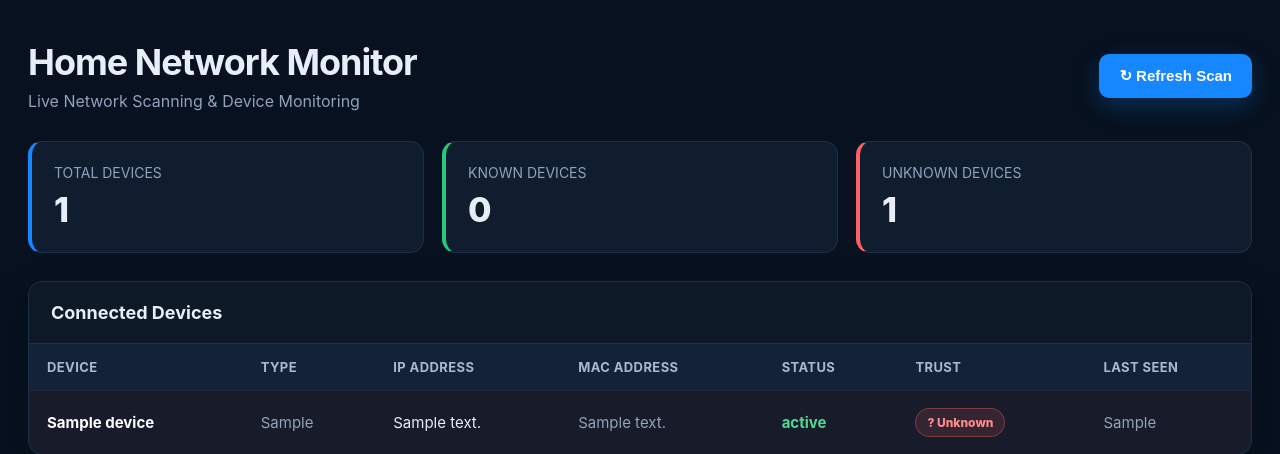
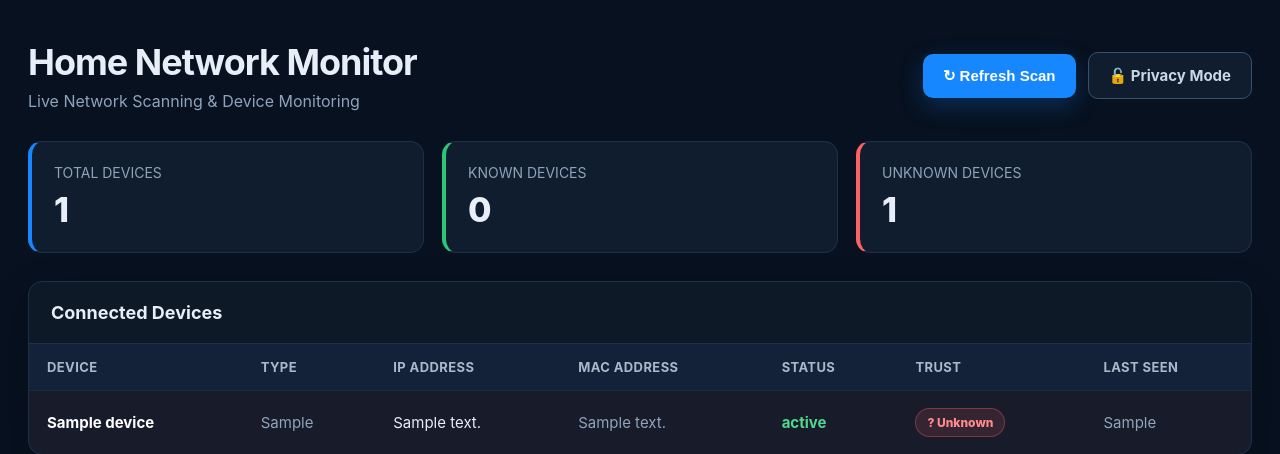
Before and after one commit to scurry-1980-X/home-network-monitor, a Flask app: template templates/index.html in a window 1280 px wide. Shown: the top 454 px of the page. Run offline with Flask 3, Linux system fonts and the light colour scheme; the template is opened without the code that fills it: most values are stand-ins (such as "Sample title", 1, 10 or a date in 2020).

Commit message:
Add privacy mode for safe network dashboard sharing

```diff
--- a/app.py
+++ b/app.py
@@ -1,13 +1,69 @@
-from flask import Flask, render_template, redirect, url_for
+from flask import Flask, render_template, redirect, url_for, request
 from scanner import get_devices_from_xml, run_nmap_scan
 
 app = Flask(__name__)
 
 
+def apply_privacy_mode(devices):
+    private_devices = []
+    phone_number = 0
+    unknown_number = 0
+
+    for device in devices:
+        private_device = device.copy()
+
+        # Mask personal or identifying device names.
+        if private_device.get("device_type") == "Phone":
+            phone_number += 1
+            private_device["hostname"] = f"Known Phone {phone_number}"
+
+        elif not private_device.get("is_known"):
+            unknown_number += 1
+            private_device["hostname"] = f"Unknown Device {unknown_number}"
+
+        elif private_device.get("device_type") == "Router / Gateway":
+            private_device["hostname"] = "Network Gateway"
+
+        elif private_device.get("device_type") == "Computer":
+            private_device["hostname"] = "Home Network Monitor"
+
+        # Mask the final octet of the IP address.
+        ip = private_device.get("ip_address", "Unknown")
+        if ip != "Unknown":
+            parts = ip.split(".")
+            if len(parts) == 4:
+                private_device["ip_address"] = (
+                    f"{parts[0]}.{parts[1]}.{parts[2]}.XXX"
+                )
+
+        # Mask the final three groups of the MAC address.
+        mac = private_device.get("mac_address", "Unknown")
+        if mac != "Unknown":
+            parts = mac.split(":")
+            if len(parts) == 6:
+                private_device["mac_address"] = ":".join(
+                    parts[:3] + ["XX", "XX", "XX"]
+                )
+
+        private_devices.append(private_device)
+
+    return private_devices
+
+
 @app.route("/")
 def home():
     devices = get_devices_from_xml("/Users/owner/network-scan.xml")
-    return render_template("index.html", devices=devices)
+
+    privacy_mode = request.args.get("privacy") == "1"
+
+    if privacy_mode:
+        devices = apply_privacy_mode(devices)
+
+    return render_template(
+        "index.html",
+        devices=devices,
+        privacy_mode=privacy_mode
+    )
 
 
 @app.route("/refresh", methods=["POST"])
--- a/templates/index.html
+++ b/templates/index.html
@@ -1,8 +1,10 @@
 <!DOCTYPE html>
 <html lang="en">
+
 <head>
     <meta charset="UTF-8">
     <meta name="viewport" content="width=device-width, initial-scale=1.0">
+
     <title>Home Network Monitor</title>
 
     <style>
@@ -43,20 +45,56 @@
             font-size: 16px;
         }
 
+        .header-actions {
+            display: flex;
+            align-items: center;
+            gap: 12px;
+        }
+
+        .header-actions form {
+            margin: 0;
+        }
+
+        .refresh-button,
+        .privacy-button {
+            display: inline-flex;
+            align-items: center;
+            justify-content: center;
+            min-height: 44px;
+            border-radius: 10px;
+            padding: 13px 20px;
+            font-size: 15px;
+            font-weight: 700;
+            text-decoration: none;
+            cursor: pointer;
+        }
+
         .refresh-button {
             border: 0;
-            border-radius: 10px;
-            padding: 13px 20px;
             background: #1687ff;
             color: white;
-            font-size: 15px;
-            font-weight: 700;
-            cursor: pointer;
             box-shadow: 0 8px 25px rgba(22, 135, 255, 0.25);
         }
 
         .refresh-button:hover {
             background: #0877e8;
+        }
+
+        .privacy-button {
+            border: 1px solid #36516f;
+            background: #101d2e;
+            color: #c8d6e5;
+        }
+
+        .privacy-button:hover {
+            background: #17283d;
+            border-color: #4b6c91;
+        }
+
+        .privacy-button.active {
+            color: #75e6aa;
+            background: rgba(41, 200, 121, 0.12);
+            border-color: rgba(41, 200, 121, 0.55);
         }
 
         .stats {
@@ -174,6 +212,20 @@
             background: rgba(255, 98, 98, 0.035);
         }
 
+        .privacy-banner {
+            display: flex;
+            align-items: center;
+            gap: 8px;
+            margin-bottom: 18px;
+            padding: 12px 16px;
+            border: 1px solid rgba(41, 200, 121, 0.35);
+            border-radius: 10px;
+            background: rgba(41, 200, 121, 0.08);
+            color: #75e6aa;
+            font-size: 14px;
+            font-weight: 700;
+        }
+
         .footer {
             text-align: center;
             color: #647b94;
@@ -185,6 +237,11 @@
             .header {
                 align-items: flex-start;
                 flex-direction: column;
+            }
+
+            .header-actions {
+                width: 100%;
+                flex-wrap: wrap;
             }
 
             .stats {
@@ -210,17 +267,39 @@
 <div class="container">
 
     <div class="header">
+
         <div class="title-group">
             <h1>Home Network Monitor</h1>
             <p>Live Network Scanning &amp; Device Monitoring</p>
         </div>
 
-        <form method="post" action="/refresh">
-            <button class="refresh-button" type="submit">
-                ↻ Refresh Scan
-            </button>
-        </form>
+        <div class="header-actions">
+
+            <form method="post" action="/refresh">
+                <button class="refresh-button" type="submit">
+                    ↻ Refresh Scan
+                </button>
+            </form>
+
+            {% if privacy_mode %}
+                <a class="privacy-button active" href="/">
+                    🔒 Privacy Mode ON
+                </a>
+            {% else %}
+                <a class="privacy-button" href="/?privacy=1">
+                    🔓 Privacy Mode
+                </a>
+            {% endif %}
+
+        </div>
+
     </div>
+
+    {% if privacy_mode %}
+        <div class="privacy-banner">
+            🔒 Privacy Mode Active — identifying network information is masked
+        </div>
+    {% endif %}
 
     <div class="stats">
 
@@ -248,6 +327,7 @@
         </div>
 
         <table>
+
             <thead>
                 <tr>
                     <th>Device</th>
@@ -303,6 +383,7 @@
             {% endfor %}
 
             </tbody>
+
         </table>
 
     </div>
```
